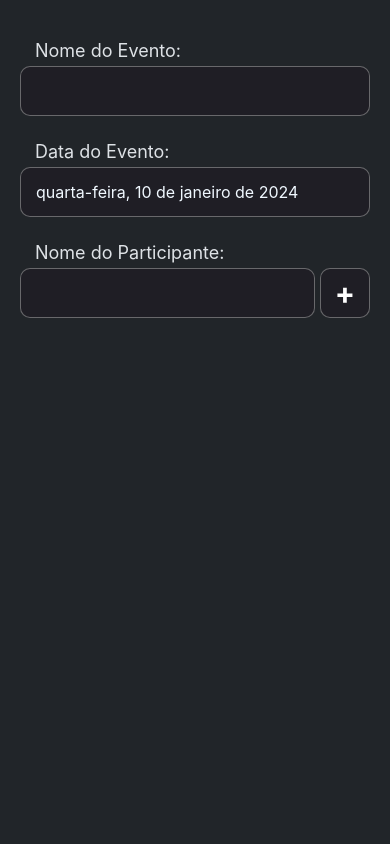
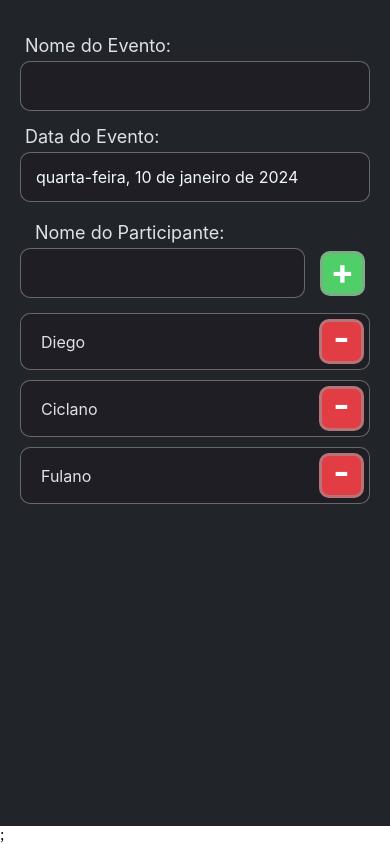
Before and after one commit to leoo1992/ReactNativeTraining, a React Native app: screen / in a window 390 px wide. Built offline with nearby package versions, Linux system fonts and the light colour scheme.

Commit message:
treinando react native

```diff
--- a/App.tsx
+++ b/App.tsx
@@ -1,5 +1,15 @@
+import { StatusBar } from "react-native";
 import { Home } from "./src/screens/Home";
 
 export default function App() {
-  return <Home />;
+  return (
+    <>
+      <StatusBar
+      barStyle="light-content"
+      backgroundColor="transparent"
+      translucent
+      />
+      <Home />;
+    </>
+  );
 }
--- a/src/screens/Home/Components/inputParticipante.css
+++ /dev/null
@@ -1,11 +0,0 @@
-.divInputButton {
-    display: flex;
-    justify-content: space-between;
-    align-items: center;
-    align-content: center;
-}
-
-.button-hover:hover{
-opacity: 0.5;
-border-radius: 10;
-}
--- a/src/screens/Home/Components/InputDateEvent.tsx
+++ b/src/screens/Home/components/InputDateEvent/InputDateEvent.tsx
@@ -1,5 +1,5 @@
 import { Text, TextInput } from "react-native";
-import { styles } from "../styles";
+import { styles } from "../../styles";
 
 export function InputDateEvent() {
   const formatDate = (date: string | number | Date) => {
--- a/src/screens/Home/Components/InputNameEvent.tsx
+++ b/src/screens/Home/components/InputNameEvent/InputNameEvent.tsx
@@ -1,5 +1,5 @@
 import { Text, TextInput } from "react-native";
-import { styles } from "../styles";
+import { styles } from "../../styles";
 
 export function InputNameEvent() {
   return (
--- a/src/screens/Home/Components/InputParticipante.tsx
+++ b/src/screens/Home/components/Participant/Input/InputParticipante.tsx
@@ -1,14 +1,20 @@
-import { Text, TextInput, Pressable } from "react-native";
-import { styles } from "../styles";
-import "./inputParticipante.css";
+import { Text, TextInput, Pressable, View } from "react-native";
+import { styles } from "./styles";
+import "./ParticipanteInput.css";
 
-export function InputParticipante() {
+type Props = {
+  onAdd: () => void;
+};
+
+export function InputParticipante({onAdd}: Props) {
+
   return (
     <>
       <Text key="TextParticipante" style={styles.textTitle}>
         Nome do Participante:
       </Text>
-      <div className="divInputButton">
+
+      <View style={styles.formParticipante}>
         <TextInput
           key="inputParticipante"
           style={styles.inputParticipante}
@@ -17,13 +23,17 @@ export function InputParticipante() {
           inputMode="text"
         />
         <div className="button-hover">
-          <Pressable style={styles.buttonAdd} key="buttonAdd">
+          <Pressable
+            key="buttonAdd"
+            onPress={onAdd}
+            style={styles.buttonAdd}
+          >
             <Text style={styles.textButton}>
               <span>+</span>
             </Text>
           </Pressable>
         </div>
-      </div>
+      </View>
     </>
   );
 }
--- /dev/null
+++ b/src/screens/Home/components/Participant/Input/ParticipanteInput.css
@@ -0,0 +1,4 @@
+.button-hover:hover{
+opacity: 0.9;
+border-radius: 10;
+}
--- /dev/null
+++ b/src/screens/Home/components/Participant/Input/styles.ts
@@ -0,0 +1,59 @@
+import { StyleSheet } from "react-native";
+
+export const styles = StyleSheet.create({
+
+  textTitle: {
+    color: "#dee2e6",
+    fontSize: 18,
+    marginTop: 20,
+    marginLeft: 15
+  },
+
+  textButton: {
+    color: "#fff",
+    fontSize: 35,
+    fontWeight: "bold",
+    marginBottom: 5
+  },
+
+  buttonAdd: {
+    backgroundColor: "#50Cf69",
+    borderRadius: 10,
+    height: 45,
+    width: 45,
+    marginRight: 5,
+    alignSelf: "center",
+    justifyContent: "center",
+    alignContent: "center",
+    alignItems: "center",
+    justifyContentSelf: "center",
+    verticalAlign: "middle",
+    borderWidth: 3,
+    borderColor: "#9999",
+  },
+
+  inputParticipante: {
+    flex: 1,
+    width: "100%",
+    marginTop: 5,
+    marginBottom: 5,
+    marginRight: 15,
+    backgroundColor: "#1f1e25",
+    height: 50,
+    borderRadius: 10,
+    color: "#f0f8ff",
+    padding: 15,
+    fontSize: 16,
+    borderWidth: 1,
+    borderColor: "#9999",
+  },
+
+  formParticipante: {
+    width: "100%",
+    flexDirection: "row",
+    justifyContent: "center",
+    alignContent: "center",
+    alignItems: "center",
+  }
+
+});
--- /dev/null
+++ b/src/screens/Home/components/Participant/Lista/Participante.css
@@ -0,0 +1,4 @@
+.button-hover:hover {
+    opacity: 0.9;
+    border-radius: 10;
+}
--- /dev/null
+++ b/src/screens/Home/components/Participant/Lista/Participante.tsx
@@ -0,0 +1,29 @@
+import { View, Text, Pressable } from "react-native";
+import { styles } from "./styles";
+import "./Participante.css";
+
+type Props = {
+  name: string;
+  onRemove: () => void;
+};
+
+export function Participante({ name, onRemove }: Props) {
+
+
+  return (
+    <View style={styles.containerLista}>
+      <Text style={styles.nameParticipante}>{name}</Text>
+      <div className="button-hover">
+        <Pressable
+          key="buttonAdd"
+          onPress={onRemove}
+          style={styles.buttonRemove}
+        >
+          <Text style={styles.textButton}>
+            <span>-</span>
+          </Text>
+        </Pressable>
+      </div>
+    </View>
+  );
+}
--- /dev/null
+++ b/src/screens/Home/components/Participant/Lista/styles.ts
@@ -0,0 +1,50 @@
+import { StyleSheet } from "react-native";
+
+export const styles = StyleSheet.create({
+
+    containerLista: {
+        width: '100%',
+        backgroundColor: '#1f1e25',
+        marginTop: 10,
+        borderRadius: 10,
+        justifyContent: 'center',
+        alignItems: 'center',
+        alignSelf: 'center',
+        alignContent: 'center',
+        borderWidth: 1,
+        borderColor: "#9999",
+        flexDirection: "row",
+        padding: 5
+    },
+
+    nameParticipante: {
+        flex: 1,
+        color: '#dee2e6',
+        fontSize: 16,
+        marginLeft: 15,
+        verticalAlign: 'middle'
+    },
+
+    buttonRemove: {
+        backgroundColor: '#E23C44',
+        borderRadius: 10,
+        height: 45,
+        width: 45,
+        alignSelf: "center",
+        justifyContent: "center",
+        alignContent: "center",
+        alignItems: "center",
+        justifyContentSelf: "center",
+        verticalAlign: "middle",
+        borderWidth: 3,
+        borderColor: "#9999",
+    },
+
+    textButton: {
+        color: "#fff",
+        fontSize: 35,
+        fontWeight: "bold",
+        marginBottom: 10
+      },
+
+});
--- a/src/screens/Home/index.tsx
+++ b/src/screens/Home/index.tsx
@@ -1,15 +1,73 @@
 import { styles } from "./styles";
-import { View } from "react-native";
-import { InputDateEvent } from "./Components/InputDateEvent";
-import { InputNameEvent } from "./Components/InputNameEvent";
-import { InputParticipante } from "./Components/InputParticipante";
+import { View, FlatList, Text, Alert } from "react-native";
+import { InputNameEvent } from "./components/InputNameEvent/InputNameEvent";
+import { InputDateEvent } from "./components/InputDateEvent/InputDateEvent";
+import { InputParticipante } from "./components/Participant/Input/InputParticipante";
+import { Participante } from "./components/Participant/Lista/Participante";
 
 export function Home() {
+  const participantes: string[] = ["Diego", "Ciclano", "Fulano"];
+
+  function handleAddParticipante() {
+    if (participantes.includes("Leonardo")) {
+      return Alert.alert(
+        "Participante existente",
+        "Já existe p articipantecom o nome."
+      );
+    };
+
+    Alert.alert(
+      "Adicionado",
+      "Participante adicionado a lista de presença"
+    );
+  }
+
+  function handleRemoveParticipante(name: string) {
+    Alert.alert(
+      "Remover ",
+      "Remover o participante " + name + "?",
+      [
+        {
+          text: "Sim",
+          onPress:()=> Alert.alert("Removido", "Participante " + name + " removido da lista de presença"),
+        },
+        {
+          text: "Não",
+          style: "cancel",
+        }
+      ]
+      );
+  }
+
   return (
     <View key="App" style={styles.containerApp}>
       <InputNameEvent />
       <InputDateEvent />
-      <InputParticipante />
+
+      <InputParticipante onAdd={handleAddParticipante} />
+
+      <FlatList
+        data={participantes}
+        keyExtractor={(item) => item}
+        showsVerticalScrollIndicator={false}
+        ListEmptyComponent={() => (
+          <View style={styles.emptyList}>
+            <Text style={styles.textEmptyList}>
+              Adicione participantes ao evento
+            </Text>
+            <Text style={styles.textEmptyList}>
+              para ter sua lista de presença.
+            </Text>
+          </View>
+        )}
+        renderItem={({ item }) => (
+          <Participante
+            key={item}
+            name={item}
+            onRemove={() => handleRemoveParticipante(item)}
+          />
+        )}
+      />
     </View>
   );
 }
--- a/src/screens/Home/styles.ts
+++ b/src/screens/Home/styles.ts
@@ -10,53 +10,13 @@ export const styles = StyleSheet.create({
   textTitle: {
     color: "#dee2e6",
     fontSize: 18,
-    marginTop: 20,
-    marginLeft: 15
+    marginTop: 15,
+    marginLeft: 5
   },
 
-  textButton: {
-    color: "#fff",
-    fontSize: 30,
-    textAlign: "center",
-    display: "flex",
-    alignSelf: "center",
-    justifyContent: "center",
-    alignContent: "center",
-    alignItems: "center",
-    justifyContentSelf: "center",
-    verticalAlign: "middle",
-    margin:0,
-    padding:0,
-    marginHorizontal: 0,
-    marginVertical: 0,
-    paddingHorizontal: 0,
-    paddingVertical: 0,
-    height: 31,
-    width: 31,
-    borderWidth: 0,
-    includeFontPadding: false,
-    fontWeight: "bold",
-    fontStyle: "normal"
-  },
-
-  buttonAdd: {
-    backgroundColor: "#1f1e25",
-    borderRadius: 10,
-    height: 50,
-    width: 50,
-    alignSelf: "center",
-    justifyContent: "center",
-    alignContent: "center",
-    alignItems: "center",
-    justifyContentSelf: "center",
-    verticalAlign: "middle",
-    borderWidth: 1,
-    borderColor: "#9999",
-  },
 
   input: {
     marginTop: 5,
-    marginBottom: 5,
     backgroundColor: "#1f1e25",
     height: 50,
     borderRadius: 10,
@@ -67,19 +27,32 @@ export const styles = StyleSheet.create({
     borderColor: "#9999",
   },
 
-  inputParticipante: {
+  textEmptyList: {
+    flex: 1,
+    color: "#f0f8ff",
+    textAlign: "center",
+    fontSize: 16,
+    justifyContent: "center",
+    alignContent: "center",
+    alignSelf: "center",
+    alignItems: "center",
+    verticalAlign: "middle",
+  },
+
+  emptyList: {
+    marginTop: 100,
+    backgroundColor: "#333",
+    flex: 1,
+    justifyContent: "center",
+    alignContent: "center",
+    alignSelf: "center",
+    alignItems: "center",
+    textAlign: "center",
+    verticalAlign: "middle",
     width: "100%",
-    marginTop: 5,
-    marginBottom: 5,
-    marginRight: 5,
-    backgroundColor: "#1f1e25",
-    height: 50,
-    borderRadius: 10,
-    color: "#f0f8ff",
-    padding: 15,
-    fontSize: 16,
-    borderWidth: 1,
-    borderColor: "#9999",
+    height: "100%",
+    padding: 20,
+    borderRadius: 10
   }
 
 });
```
